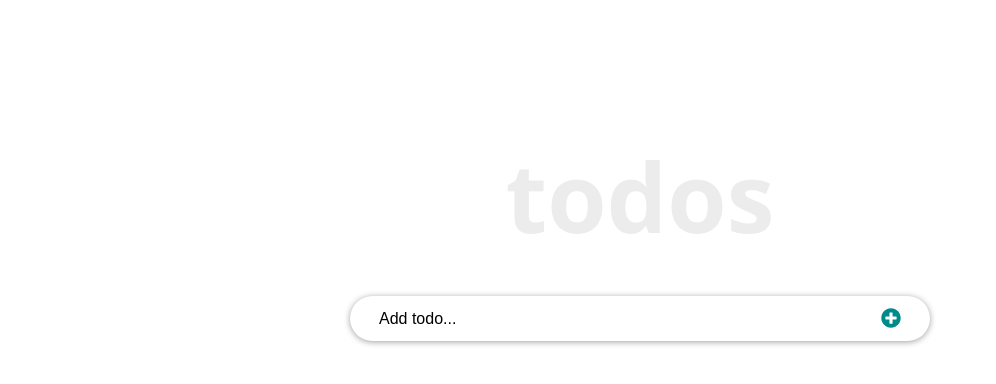
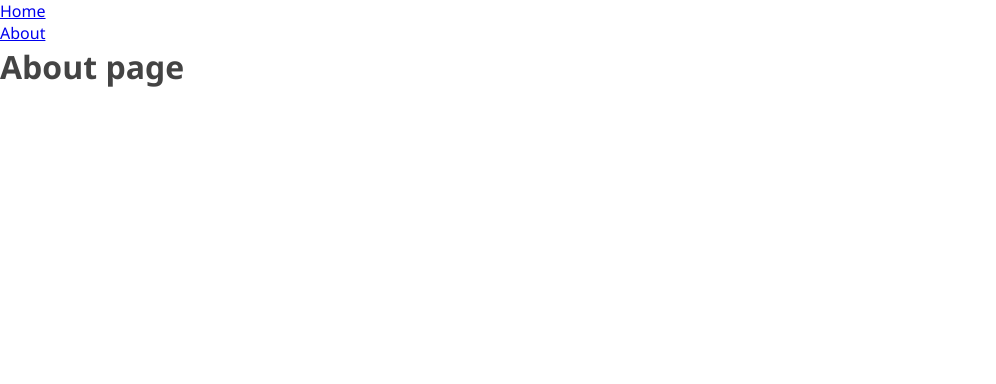
Before and after one commit to fbclh/react-todo-app, a React (Create React App) app: page /about in a window 1280 px wide. Shown: the top 384 px of the page, without its empty margins (0-996 px from the left). Built offline with nearby package versions, Linux system fonts and the light colour scheme.

Commit message:
Add react router

```diff
--- a/package.json
+++ b/package.json
@@ -9,6 +9,7 @@
     "react": "^18.0.0",
     "react-dom": "^18.0.0",
     "react-icons": "^4.3.1",
+    "react-router-dom": "^6.3.0",
     "react-scripts": "5.0.1",
     "uuid": "^8.3.2",
     "web-vitals": "^2.1.4"
--- a/src/App.css
+++ b/src/App.css
@@ -63,3 +63,9 @@ body {
   outline: none;
   border: none;
 }
+
+/* NavLink */
+.active-link {
+  color: orangered;
+  text-decoration: underline;
+}
--- a/src/components/Navbar.js
+++ b/src/components/Navbar.js
@@ -0,0 +1,36 @@
+import { NavLink } from 'react-router-dom';
+
+export const Navbar = () => {
+  const links = [
+    {
+      id: 1,
+      path: '/',
+      text: 'Home',
+    },
+    {
+      id: 2,
+      path: '/about',
+      text: 'About',
+    },
+  ];
+
+  return (
+    <nav className="navBar">
+      <ul>
+        {links.map((link) => {
+          return (
+            <li key={link.id}>
+              <NavLink
+                to={link.path}
+                active="active-link"
+                exact="true"
+              >
+                {link.text}
+              </NavLink>
+            </li>
+          );
+        })}
+      </ul>
+    </nav>
+  );
+};
--- a/src/components/TodoContainer.js
+++ b/src/components/TodoContainer.js
@@ -1,7 +1,10 @@
 import { useState, useEffect } from 'react';
+// import { BrowserRouter as Router, Routes, Route } from 'react-router-dom';
+
 import { Header } from './Header';
 import { InputTodo } from './InputTodo';
 import { TodosList } from './TodosList';
+
 import { v4 as uuidv4 } from 'uuid';
 
 export const TodoContainer = () => {
@@ -27,7 +30,7 @@ export const TodoContainer = () => {
     const temp = localStorage.getItem('todos');
     const savedTodos = JSON.parse(temp);
     return savedTodos || [];
-  };
+  }
 
   const handleChange = (id) => {
     setTodos((prevState) =>
--- a/src/index.js
+++ b/src/index.js
@@ -1,6 +1,10 @@
 import React from 'react';
 import ReactDOM from 'react-dom';
 import { TodoContainer } from './components/TodoContainer';
+import { BrowserRouter, Routes, Route } from 'react-router-dom';
+import { About } from './pages/About';
+import { NotMatch } from './pages/NotMatch';
+import { Navbar } from './components/Navbar';
 import './App.css';
 
 // import App from './App';
@@ -16,7 +20,15 @@ import './App.css';
 
 ReactDOM.render(
   <React.StrictMode>
-    <TodoContainer />
+    <BrowserRouter>
+      <Navbar />
+      <Routes>
+        <Route path="/" element={<TodoContainer />} />
+        <Route path="/about" element={<About />} />
+        <Route path="*" element={<NotMatch />} />
+        {/* <TodoContainer /> */}
+      </Routes>
+    </BrowserRouter>
   </React.StrictMode>,
   document.getElementById('root'),
 );
--- /dev/null
+++ b/src/pages/About.js
@@ -0,0 +1,4 @@
+export const About = (props) => {
+  console.log(props);
+  return <h1>About page</h1>;
+};
--- /dev/null
+++ b/src/pages/NotMatch.js
@@ -0,0 +1,2 @@
+
+export const NotMatch = () => <h1>Not match page</h1>;
```
Also changed, not shown: 1 other file (tests, documents, lock files or other folders). Lines whose indentation alone changed are shown as unchanged.
